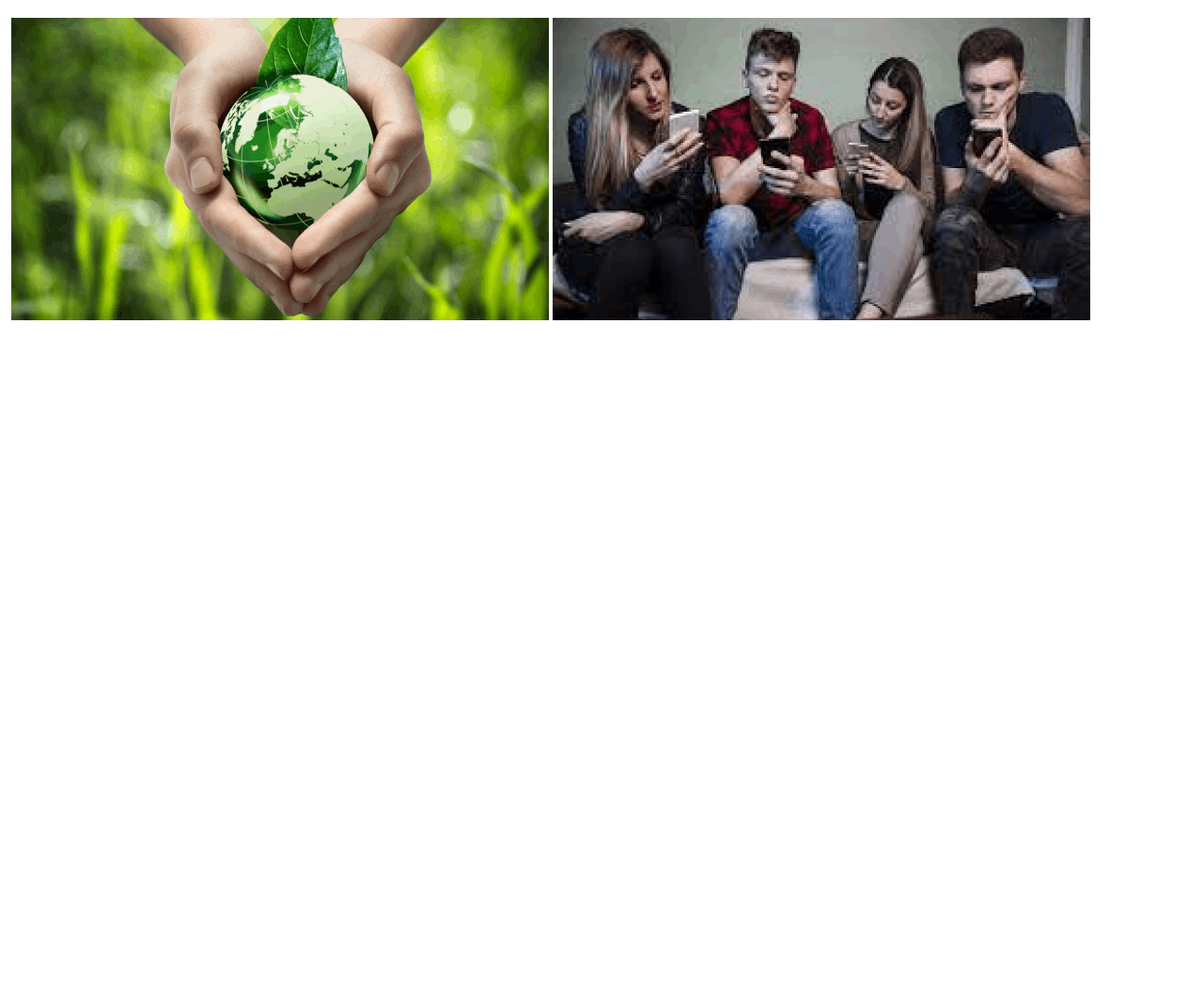
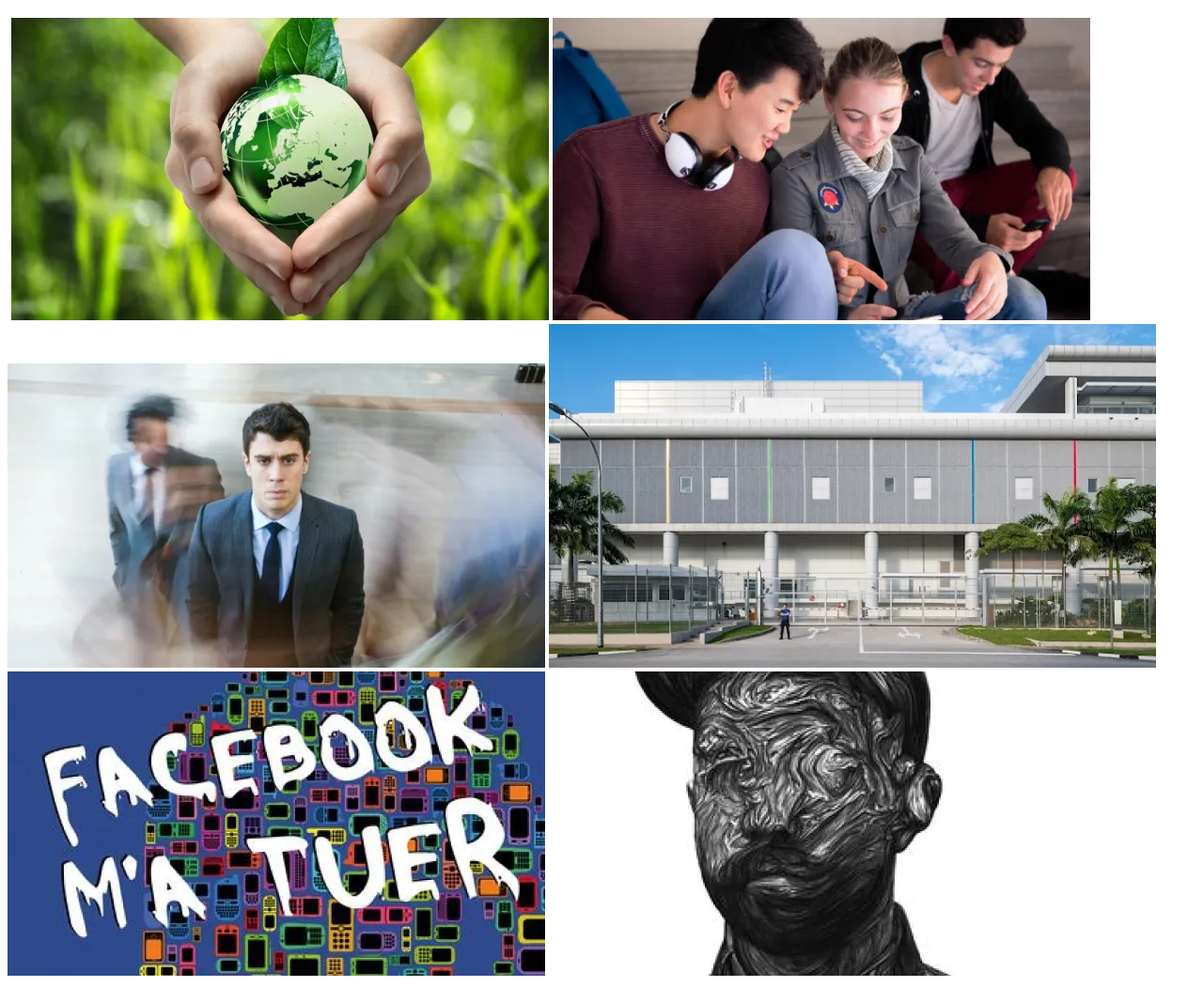
Before and after one commit to MMI-SAE-105/2022-sae105-projet-ariles-messaoudi, a plain HTML site: page index.html in a window 1280 px wide. Shown: the part 215-1266 px from the top of the page at 94% size. Before the commit the page ends 800 px from the top, so only its background shows below. Drawn offline with Linux system fonts and the light colour scheme.

Commit message:
6 image article

```diff
--- a/index.html
+++ b/index.html
@@ -14,8 +14,14 @@
         Sur ce site, vous retrouverez 6 articles sur le thème « À quoi ressemblera le monde »</h1>
         <h1>Articles</h1>
         <img src="" alt="">
-        <a href="espoir.html" ><img src="public/img/image/image 1.png" alt="article 1" /></a>
-        <a href="ta_page" ><img src="public/img/image/téléchargement 1.png" alt="article 1" /></a>
+        <a href="espoir.html" ><img src="public/img/image/image 1.webp" alt="article 1" /></a>
+        <a href="regret.html" ><img src="public/img/image/image 2.webp" alt="article 2" /></a>
+        <a href="film.html" ><img src="public/img/image/image 3.webp" alt="article 3" /></a>
+        <a href="lieu.html" ><img src="public/img/image/image 4.webp" alt="article 4" /></a>
+        <a href="livre.html" ><img src="public/img/image/image 5.webp" alt="article 5" /></a>
+        <a href="musique.html" ><img src="public/img/image/image 6.webp" alt="article 6" /></a>
+
+
 
 </body>
 </html>
```
Also changed, not shown: public/img/image/image 1.png (deleted), public/img/image/image 1.webp (added), public/img/image/image 2.png (deleted), public/img/image/image 2.webp (added), public/img/image/image 3.png (deleted), public/img/image/image 3.webp (added), public/img/image/image 4.png (deleted), public/img/image/image 4.webp (added), public/img/image/image 5.png (deleted), public/img/image/image 5.webp (added), public/img/image/image 6.webp (added), public/img/image/téléchargement 1.png (deleted), 4 other files.
